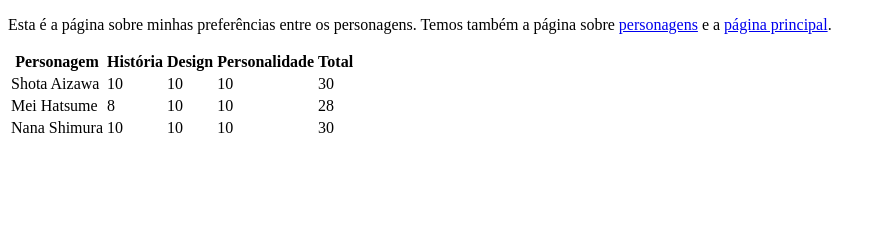
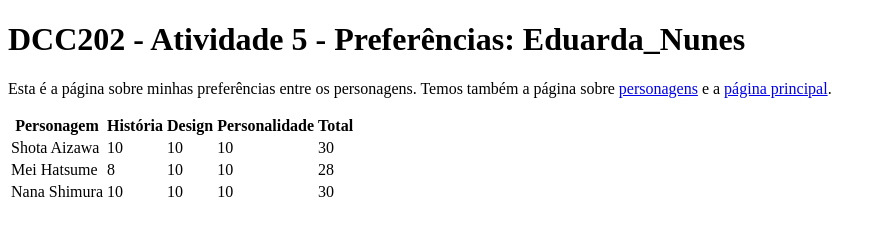
Before and after one commit to ufjf-dcc202/ufjf-dcc202-2023-3-a-atv5-EduardaNunes, a website: page preferencias.html in a window 1280 px wide. Shown: the whole page, without its empty margins (0-886 px from the left). Drawn offline with Linux system fonts and the light colour scheme.

Commit message:
adição do thead e tbody que estavam faltando dentro da table

```diff
--- a/preferencias.html
+++ b/preferencias.html
@@ -7,9 +7,13 @@
 </head>
 <body>
 
+    <main>
+
+        <h1>DCC202 - Atividade 5 - Preferências: Eduarda_Nunes</h1>
         <p>Esta é a página sobre minhas preferências entre os personagens. Temos também a página sobre <a href="personagens.html">personagens</a> e a <a href="index.html">página principal</a>.</p>
 
         <table>
+            <thead>
                 <tr>
                     <th>Personagem</th>
                     <th>História</th>
@@ -17,6 +21,8 @@
                     <th>Personalidade</th>
                     <th>Total</th>
                 </tr>
+            </thead>
+            <tbody>
                 <tr>
                     <td>Shota Aizawa</td>
                     <td>10</td>
@@ -38,7 +44,9 @@
                     <td>10</td>
                     <td>30</td>
                 </tr>
+            </tbody>
         </table>
+    </main>
 
 </body>
 </html>
```
Lines whose indentation alone changed are shown as unchanged.
